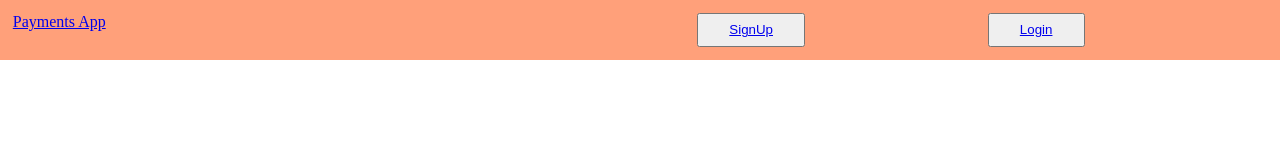
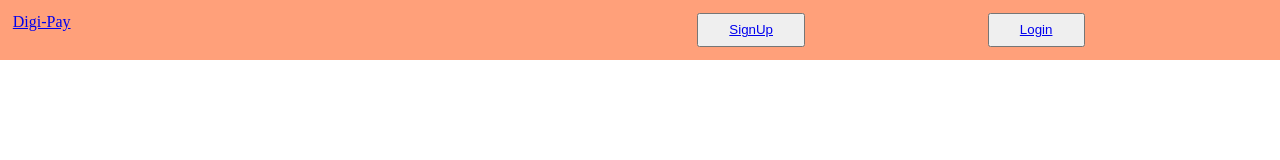
Before and after one commit to sarb001/Pay-me-Now, a React (Vite) app in the folder frontend/: page / in a window 1280 px wide. Shown: the top 160 px of the page. Built offline with nearby package versions, Linux system fonts and the light colour scheme.

Commit message:
commit on second branch

```diff
--- a/frontend/src/components/Navbar.jsx
+++ b/frontend/src/components/Navbar.jsx
@@ -9,7 +9,7 @@
     <>
      <div style = {{display : 'grid' ,gridTemplateColumns:'1.2fr 1.8fr' , padding:'1%' , backgroundColor:'lightsalmon' , justifyContent:'space-between' }}>
          <div>
-          <Link to = "/dashboard"> Payments App  </Link>
+          <Link to = "/dashboard"> Digi-Pay  </Link>
          </div>
           {isAuth ?
             <>
```
